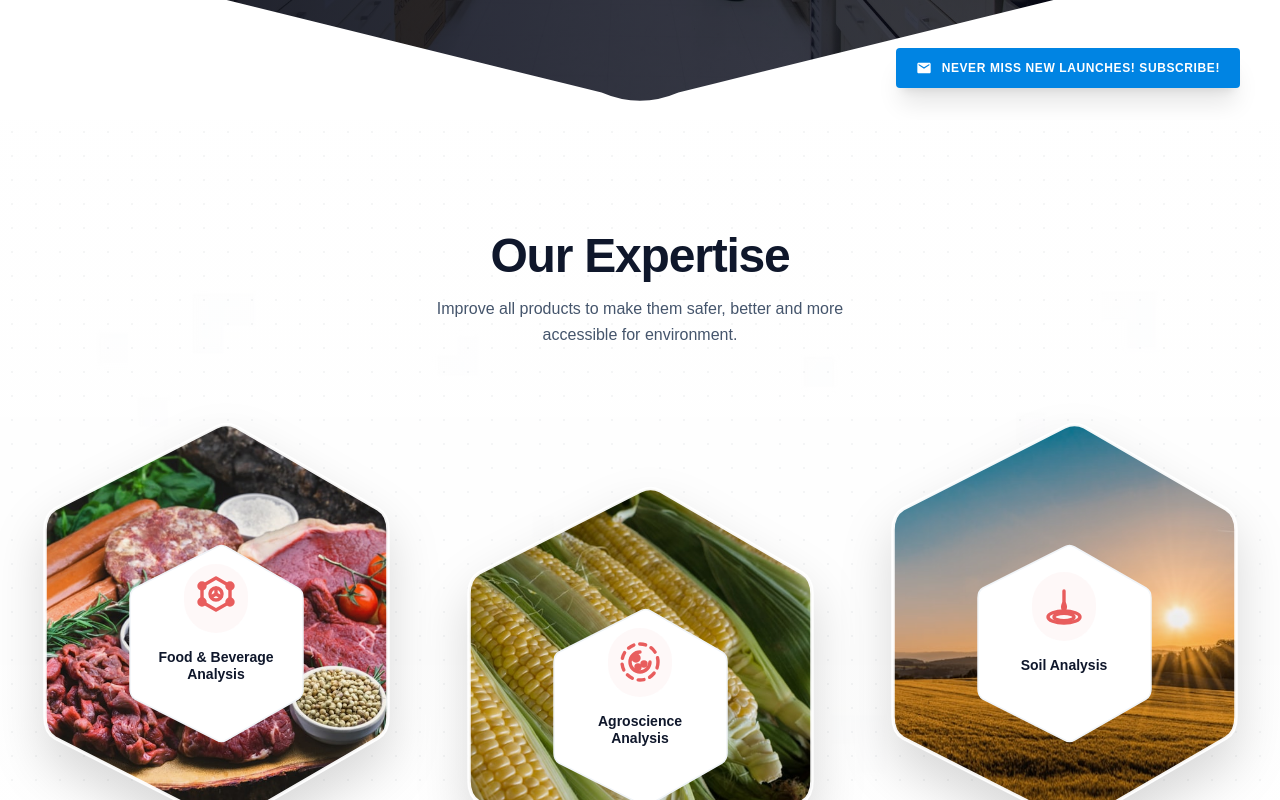
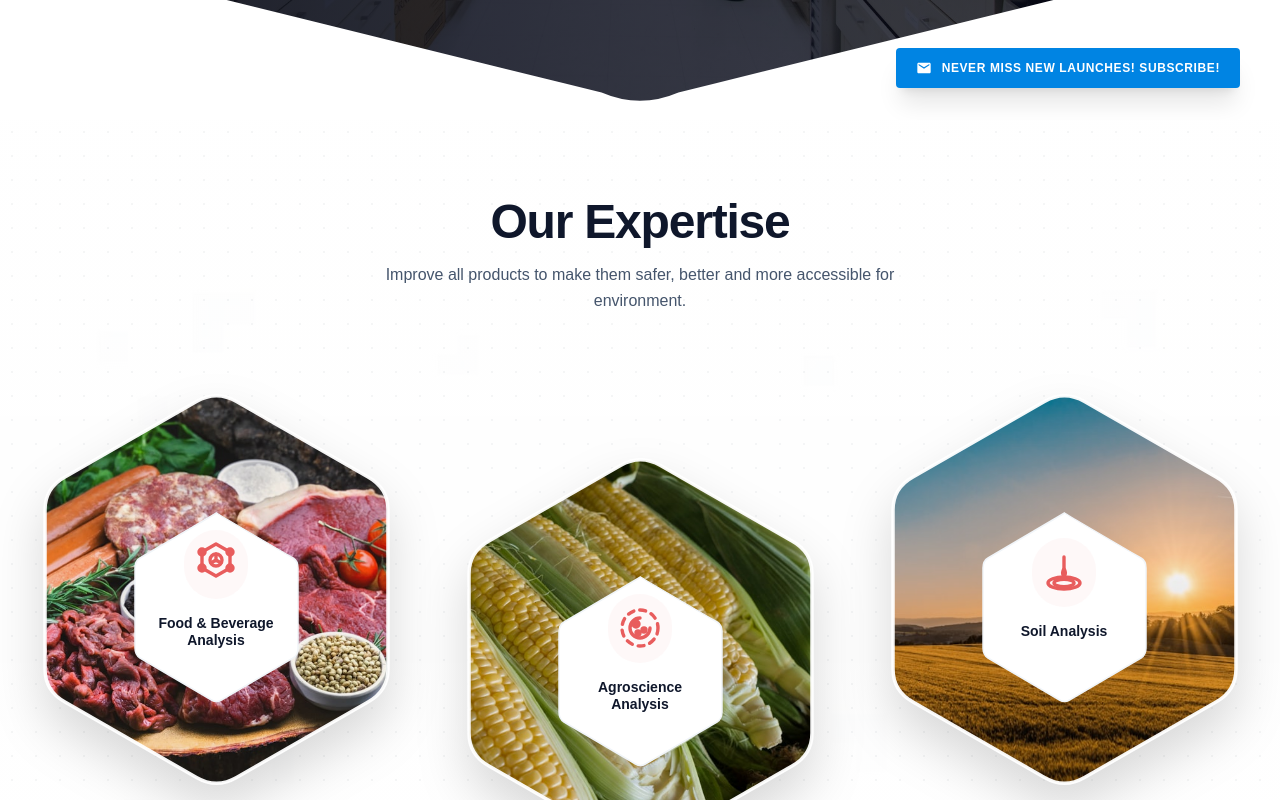
Before and after one commit to JafaryNM/w-cflow, a Next.js app: page / in a window 1280 px wide. Shown: the part 680-1480 px from the top of the page. Built offline with nearby package versions, Linux system fonts and the light colour scheme.

Commit message:
Refine section header spacing (78px top, 580px max-width, 64px bottom margin) and soften outer hexagon corner angles

```diff
--- a/src/components/Expertise.tsx
+++ b/src/components/Expertise.tsx
@@ -72,7 +72,7 @@ const EXPERTISE_CARDS = [
 
 export default function Expertise() {
   return (
-    <section className="relative w-full bg-[#fafafa] py-20 lg:py-28 overflow-hidden text-slate-900 font-sans">
+    <section className="relative w-full bg-[#fafafa] pt-[78px] pb-20 lg:pb-28 overflow-hidden text-slate-900 font-sans">
       {/* Background Image Provided by User */}
       <div className="absolute inset-0 z-0">
         <img
@@ -87,39 +87,39 @@ export default function Expertise() {
       <div className="pointer-events-none absolute inset-0 z-0 opacity-[0.04] bg-[radial-gradient(#0f172a_1px,transparent_1px)] [background-size:24px_24px]" />
 
       <div className="relative z-10 mx-auto max-w-7xl px-4 sm:px-6">
-        {/* Section Header */}
-        <div className="mb-14 text-center lg:mb-16">
+        {/* Section Header (580px max-width, 64px bottom margin) */}
+        <div className="mx-auto max-w-[580px] text-center mb-[64px]">
           <h2 className="text-3xl font-extrabold tracking-tight text-slate-900 sm:text-4xl lg:text-5xl">
             Our Expertise
           </h2>
-          <p className="mx-auto mt-4 max-w-md text-sm leading-relaxed text-slate-600 sm:text-base">
+          <p className="mx-auto mt-4 text-sm leading-relaxed text-slate-600 sm:text-base">
             Improve all products to make them safer, better and more accessible
             for environment.
           </p>
         </div>
 
-        {/* 3 Hexagonal Cards Grid (373px x 423px exact dimensions, 40px flexible gap) */}
-        <div className="grid grid-cols-1 items-start justify-items-center gap-8 md:grid-cols-3 md:gap-6 lg:gap-[40px] pb-12 lg:pb-16 max-w-[1240px] mx-auto">
+        {/* 3 Pointy-Top Hexagonal Cards Grid (373px x 423px, 40px Gap, V-Staggered Static) */}
+        <div className="grid grid-cols-1 items-start justify-items-center gap-8 md:grid-cols-3 md:gap-6 lg:gap-[40px] pb-16 lg:pb-24 max-w-[1240px] mx-auto">
           {EXPERTISE_CARDS.map((card) => (
             <div
               key={card.id}
-              className={`group relative w-full max-w-[373px] aspect-[373/423] cursor-pointer transition-transform duration-300 hover:-translate-y-2 ${card.positionClass}`}
+              className={`relative w-full max-w-[373px] aspect-[373/423] ${card.positionClass}`}
             >
-              {/* Outer Hexagon (373 x 423 viewBox) */}
+              {/* Outer Pointy-Top Hexagon SVG (373 x 423 viewBox) */}
               <svg viewBox="0 0 373 423" className="h-full w-full drop-shadow-2xl">
                 <defs>
-                  {/* Outer rounded hexagon clip path (373 x 423) */}
+                  {/* Outer rounded pointy-top hexagon clip path (smooth 30px corner radius rounding) */}
                   <clipPath id={`hex-outer-${card.id}`}>
-                    <path d="M 186.5 15 Q 196.5 10 206.5 15 L 348 97 Q 358 103 358 118 L 358 305 Q 358 320 348 326 L 206.5 408 Q 196.5 413 186.5 408 L 25 326 Q 15 320 15 305 L 15 118 Q 15 103 25 97 Z" />
+                    <path d="M 166.5 23.5 Q 186.5 12 206.5 23.5 L 338 99 Q 358 110 358 132 L 358 291 Q 358 313 338 324 L 206.5 399.5 Q 186.5 411 166.5 399.5 L 35 324 Q 15 313 15 291 L 15 132 Q 15 110 35 99 Z" />
                   </clipPath>
 
-                  {/* Inner rounded hexagon clip path */}
+                  {/* Inner rounded pointy-top hexagon clip path (same orientation!) */}
                   <clipPath id={`hex-inner-${card.id}`}>
-                    <path d="M 186.5 135 Q 191.5 132 196.5 135 L 268 176 Q 273 179 273 186 L 273 277 Q 273 284 268 287 L 196.5 328 Q 191.5 331 186.5 328 L 105 287 Q 100 284 100 277 L 100 186 Q 100 179 105 176 Z" />
+                    <path d="M 186.5 135 Q 191 138 263 180 Q 268 183 268 190 L 268 270 Q 268 277 263 280 L 191.5 322 Q 186.5 325 181.5 322 L 110 280 Q 105 277 105 270 L 105 190 Q 105 183 110 180 Z" />
                   </clipPath>
                 </defs>
 
-                {/* Outer Hexagon Photo Image */}
+                {/* Outer Pointy-Top Hexagon Photo Image */}
                 <g clipPath={`url(#hex-outer-${card.id})`}>
                   <image
                     href={card.image}
@@ -134,28 +134,28 @@ export default function Expertise() {
 
                 {/* Outer Hexagon White Border */}
                 <path
-                  d="M 186.5 15 Q 196.5 10 206.5 15 L 348 97 Q 358 103 358 118 L 358 305 Q 358 320 348 326 L 206.5 408 Q 196.5 413 186.5 408 L 25 326 Q 15 320 15 305 L 15 118 Q 15 103 25 97 Z"
+                  d="M 166.5 23.5 Q 186.5 12 206.5 23.5 L 338 99 Q 358 110 358 132 L 358 291 Q 358 313 338 324 L 206.5 399.5 Q 186.5 411 166.5 399.5 L 35 324 Q 15 313 15 291 L 15 132 Q 15 110 35 99 Z"
                   fill="none"
                   stroke="#ffffff"
                   strokeWidth="3.5"
                   opacity="0.95"
                 />
 
-                {/* Center Inner White Hexagon Card */}
+                {/* Center Inner Pointy-Top White Hexagon Card */}
                 <g clipPath={`url(#hex-inner-${card.id})`}>
                   <rect x="0" y="0" width="373" height="423" fill="#ffffff" />
                 </g>
 
                 {/* Inner Hexagon Border */}
                 <path
-                  d="M 186.5 135 Q 191.5 132 196.5 135 L 268 176 Q 273 179 273 186 L 273 277 Q 273 284 268 287 L 196.5 328 Q 191.5 331 186.5 328 L 105 287 Q 100 284 100 277 L 100 186 Q 100 179 105 176 Z"
+                  d="M 186.5 135 Q 191 138 263 180 Q 268 183 268 190 L 268 270 Q 268 277 263 280 L 191.5 322 Q 186.5 325 181.5 322 L 110 280 Q 105 277 105 270 L 105 190 Q 105 183 110 180 Z"
                   fill="none"
                   stroke="#f1f5f9"
                   strokeWidth="1.5"
                 />
               </svg>
 
-              {/* Inner Content overlay positioned over inner white hexagon */}
+              {/* Inner Content overlay centered inside inner pointy-top white hexagon */}
               <div className="absolute inset-0 flex flex-col items-center justify-center p-4 text-center pointer-events-none z-10">
                 {/* 64px x 69px Icon Holder */}
                 <div className="w-[64px] h-[69px] flex items-center justify-center rounded-full bg-red-50/50">
```
